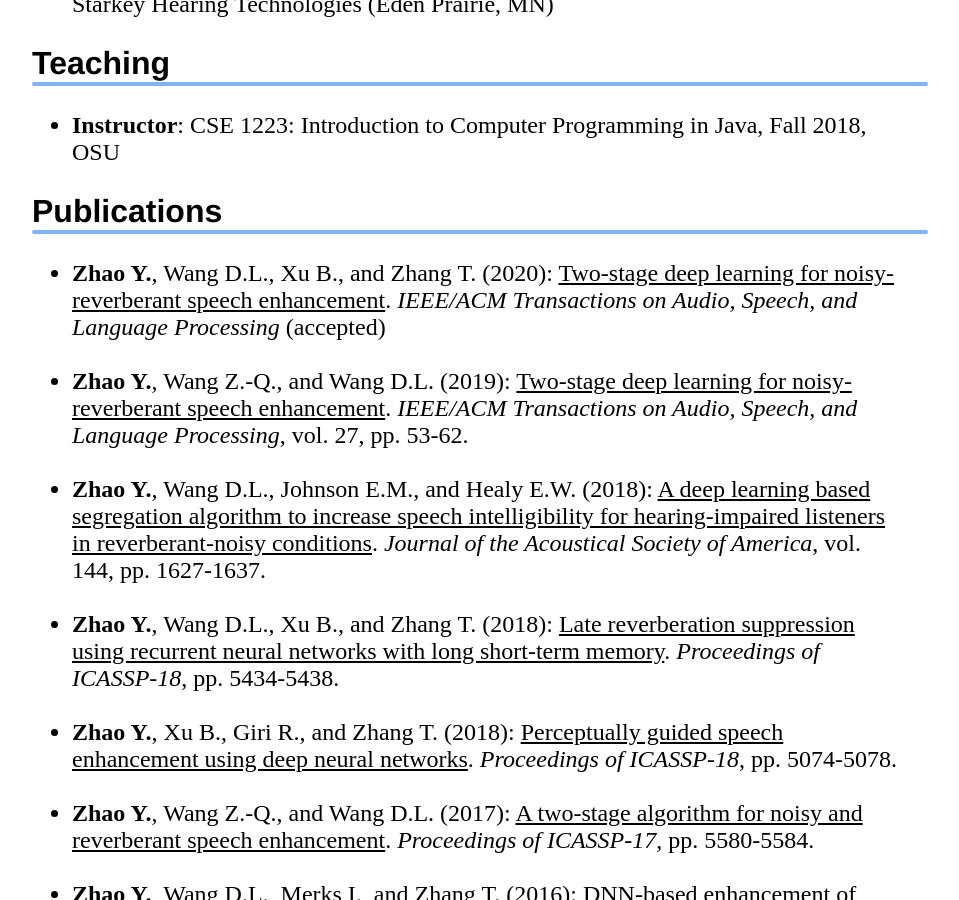
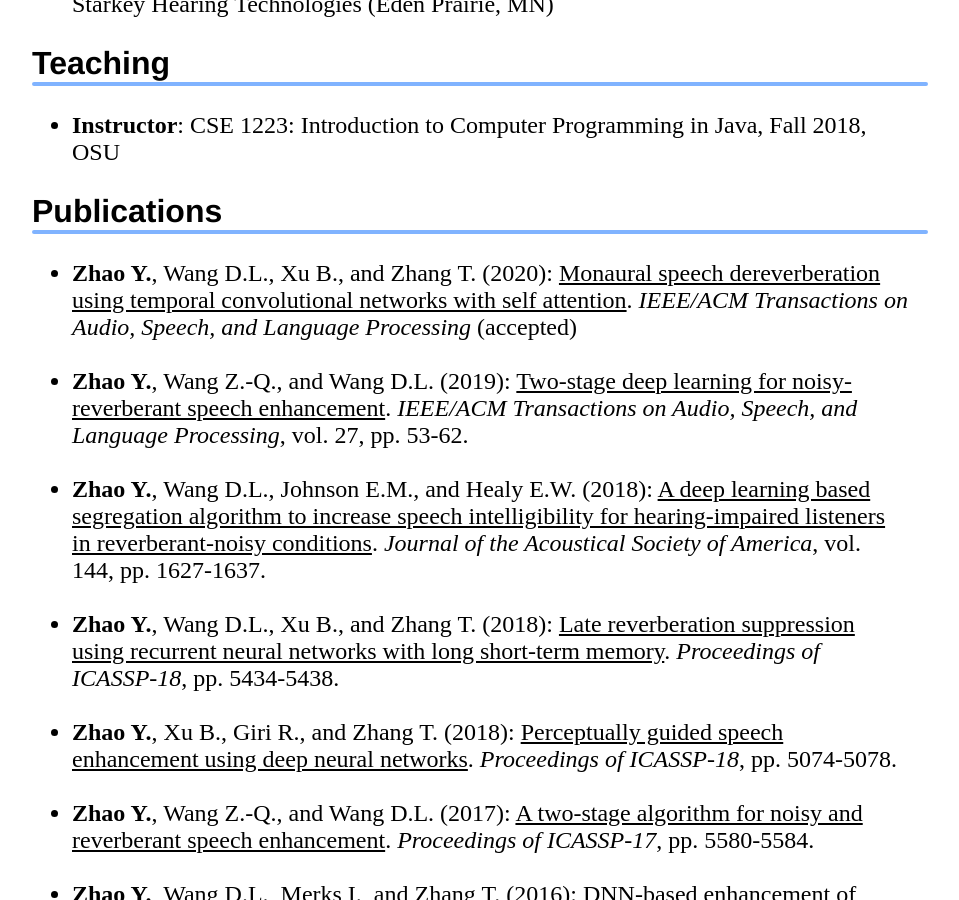
Before and after one commit to cliffzhao/cliffzhao.github.io, a Jekyll site: the page built from index.html, in a window 1280 px wide and 900 px high, scrolled down 983 px. Shown: the whole window, without its empty margins (160-1119 px from the left). Built offline with Jekyll 4.4.1, drawn with Linux system fonts in a browser that asks for light colours.

Commit message:
Update index.html

```diff
--- a/index.html
+++ b/index.html
@@ -50,7 +50,7 @@ title: Yan Zhao
     <h2>Publications</h2>
     <ul>
 
-    <li><strong>Zhao Y.</strong>, Wang D.L., Xu B., and Zhang T. (2020): <U>Two-stage deep learning for noisy-reverberant speech enhancement</U>.
+    <li><strong>Zhao Y.</strong>, Wang D.L., Xu B., and Zhang T. (2020): <U>Monaural speech dereverberation using temporal convolutional networks with self attention</U>.
 	    <cite>IEEE/ACM Transactions on Audio, Speech, and Language Processing</cite> (accepted)
     <br>
     <br>
```
